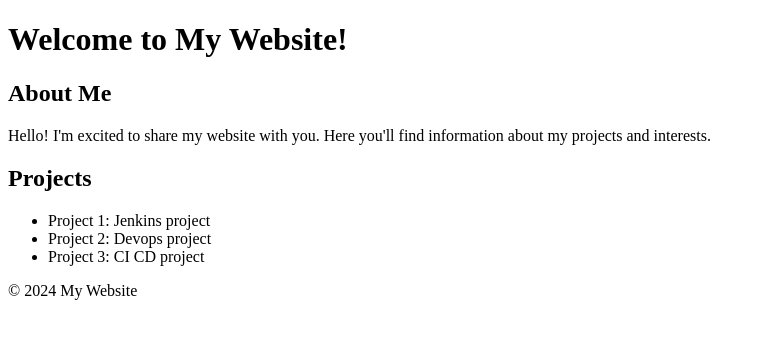
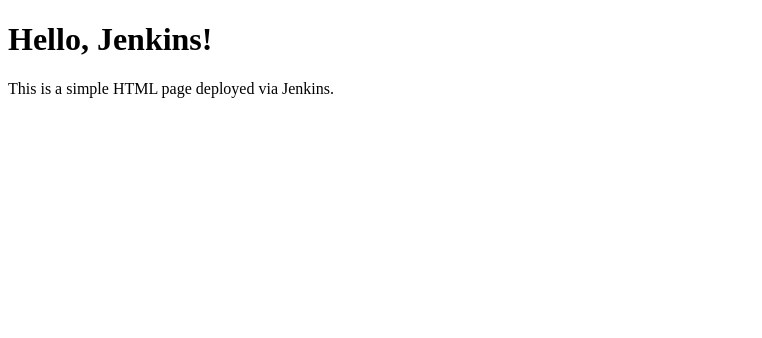
Before and after one commit to Manjyotwadhwa/Jenkins, a plain HTML site: page index.html in a window 1280 px wide. Shown: the whole page, without its empty margins (0-762 px from the left). Drawn offline with Linux system fonts and the light colour scheme.

Commit message:
Update index.html

```diff
--- a/index.html
+++ b/index.html
@@ -1,31 +1,13 @@
 <!DOCTYPE html>
 <html lang="en">
 <head>
-    <meta charset="UTF-8">
-    <meta name="viewport" content="width=device-width, initial-scale=1.0">
-    <title>My Website</title>
-    <link rel="stylesheet" href="styles.css"> <!-- Optional: Link to a CSS file -->
+<meta charset="UTF-8">
+<meta name="viewport" content="width=device-width,
+initial-scale=1.0">
+<title>Welcome to Jenkins</title>
 </head>
 <body>
-    <header>
-        <h1>Welcome to My Website!</h1>
-    </header>
-    <main>
-        <section>
-            <h2>About Me</h2>
-            <p>Hello! I'm excited to share my website with you. Here you'll find information about my projects and interests.</p>
-        </section>
-        <section>
-            <h2>Projects</h2>
-            <ul>
-                <li>Project 1: Jenkins project</li>
-                <li>Project 2: Devops project</li>
-                <li>Project 3: CI CD project</li>
-            </ul>
-        </section>
-    </main>
-    <footer>
-        <p>&copy; 2024 My Website</p>
-    </footer>
+<h1>Hello, Jenkins!</h1>
+<p>This is a simple HTML page deployed via Jenkins.</p>
 </body>
 </html>
```
